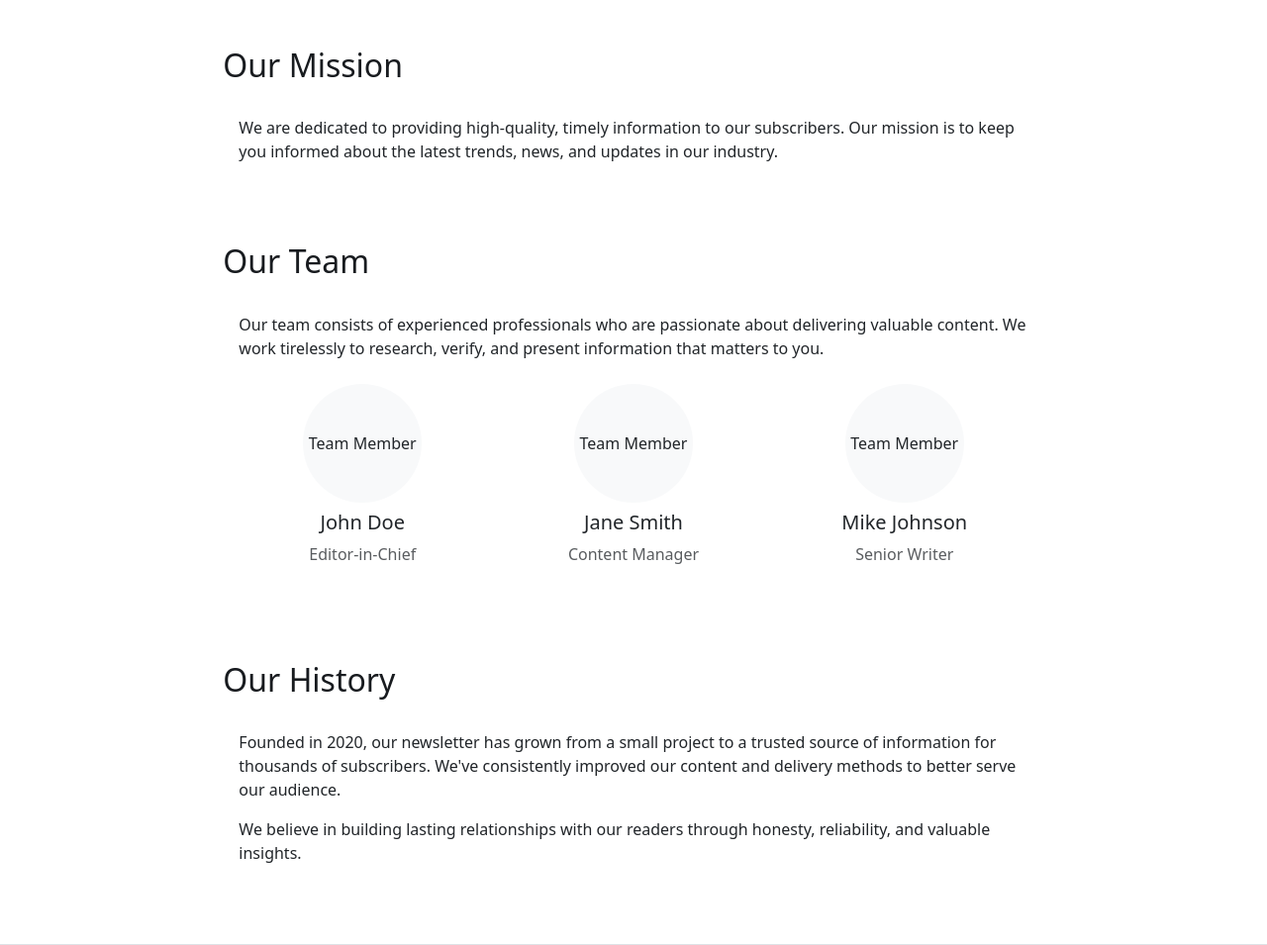
After one commit to moatamen12/news-letter_website, a PHP site: page /about_us.php in a window 1280 px wide. The commit adds this page. Shown: the part 507-1462 px from the top of the page at 99% size. Run offline with PHP 8.4, Linux system fonts and the light colour scheme; some libraries are stand-ins or nearby versions.

Commit message:
added about-us.php

```diff
--- /dev/null
+++ b/about_us.php
@@ -0,0 +1,79 @@
+<?php
+    $page_title = 'About Us';
+    include 'includes/header.php';
+?>
+
+<!-- Hero Section -->
+<section class="mx-5 py-5 text-center rounded" style="background: url('assets/images/hero_bg1.jpg') center/cover no-repeat; min-height: 400px;">
+    <div class="container-fluid">
+        <h1 class="display-4 ">All About Our Newsletter</h1>
+        <p class="lead ">Discover who we are and what we do</p>
+    </div>
+</section>
+
+<main class="container-fluid py-4">
+    <!-- About / Mission Section -->
+    <section class="my-4">
+        <div class="row">
+            <div class="col-lg-8 mx-auto">
+                <h2 class="mb-3">Our Mission</h2>
+                <div class="card border-0 mb-4">
+                    <div class="card-body">
+                        <p>We are dedicated to providing high-quality, timely information to our subscribers. Our mission is to keep you informed about the latest trends, news, and updates in our industry.</p>
+                    </div>
+                </div>
+            </div>
+        </div>
+    </section>
+
+    <!-- Team Section -->
+    <section class="my-4">
+        <div class="row">
+            <div class="col-lg-8 mx-auto">
+                <h2 class="mb-3">Our Team</h2>
+                <div class="card border-0 mb-4">
+                    <div class="card-body">
+                        <p>Our team consists of experienced professionals who are passionate about delivering valuable content. We work tirelessly to research, verify, and present information that matters to you.</p>
+
+                        <div class="row mt-4">
+                            <div class="col-md-4 text-center mb-3">
+                                <div class="rounded-circle bg-light mx-auto mb-2" style="width: 120px; height: 120px; line-height: 120px;">Team Member</div>
+                                <h5>John Doe</h5>
+                                <p class="text-muted">Editor-in-Chief</p>
+                            </div>
+                            <div class="col-md-4 text-center mb-3">
+                                <div class="rounded-circle bg-light mx-auto mb-2" style="width: 120px; height: 120px; line-height: 120px;">Team Member</div>
+                                <h5>Jane Smith</h5>
+                                <p class="text-muted">Content Manager</p>
+                            </div>
+                            <div class="col-md-4 text-center mb-3">
+                                <div class="rounded-circle bg-light mx-auto mb-2" style="width: 120px; height: 120px; line-height: 120px;">Team Member</div>
+                                <h5>Mike Johnson</h5>
+                                <p class="text-muted">Senior Writer</p>
+                            </div>
+                        </div>
+                    </div>
+                </div>
+            </div>
+        </div>
+    </section>
+
+    <!-- History / Additional Info -->
+    <section class="my-4">
+        <div class="row">
+            <div class="col-lg-8 mx-auto">
+                <h2 class="mb-3">Our History</h2>
+                <div class="card border-0">
+                    <div class="card-body">
+                        <p>Founded in 2020, our newsletter has grown from a small project to a trusted source of information for thousands of subscribers. We've consistently improved our content and delivery methods to better serve our audience.</p>
+                        <p>We believe in building lasting relationships with our readers through honesty, reliability, and valuable insights.</p>
+                    </div>
+                </div>
+            </div>
+        </div>
+    </section>
+</main>
+
+<?php
+    include 'includes/footer.php';
+?>
--- a/assets/css/style.css
+++ b/assets/css/style.css
@@ -55,7 +55,11 @@
     color: var(--btn-color) !important;
 }
 
-
+/* hero section-aboutUs */
+.hero-bg{
+    background: url('/newsLetter/assets/images/hero_bg1.jpg') center/cover no-repeat;
+     min-height: 400px;
+}
 
 
 /*** for the entroduction section ***/
--- a/includes/header.php
+++ b/includes/header.php
@@ -34,7 +34,7 @@
                     </li>
 
                     <li class="nav-item">
-                        <a class="nav-link" href="#">About Us</a>
+                        <a class="nav-link" href="about_us.php">About Us</a>
                     </li>
 
                     <li class="nav-item">
```
Also changed, not shown: index.php (+5 -5 lines).
